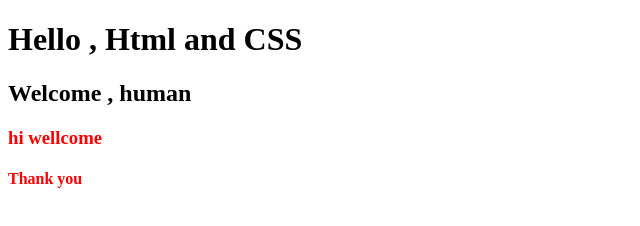
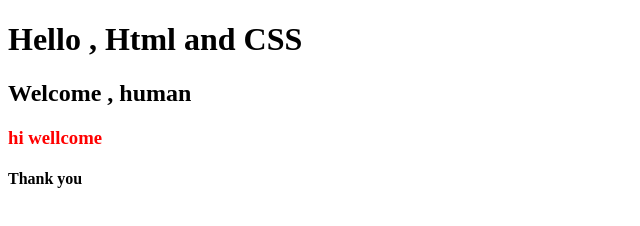
Before and after one commit to sach9n/hello, a plain HTML site: page hello.html/index.html in a window 1280 px wide. Shown: the full height of the page, 0-640 px from the left. Drawn offline with Linux system fonts and the light colour scheme.

Commit message:
Update index.html

```diff
--- a/hello.html/index.html
+++ b/hello.html/index.html
@@ -9,7 +9,7 @@
     <h1>Hello , Html and CSS</h1>
     <h2>Welcome , human</h2>
     <h3 style= "color: red">hi wellcome </h3>
-    <h4 style="color:red">Thank you</h4>
+    <h4>Thank you</h4>
 
 
 </body>
```
